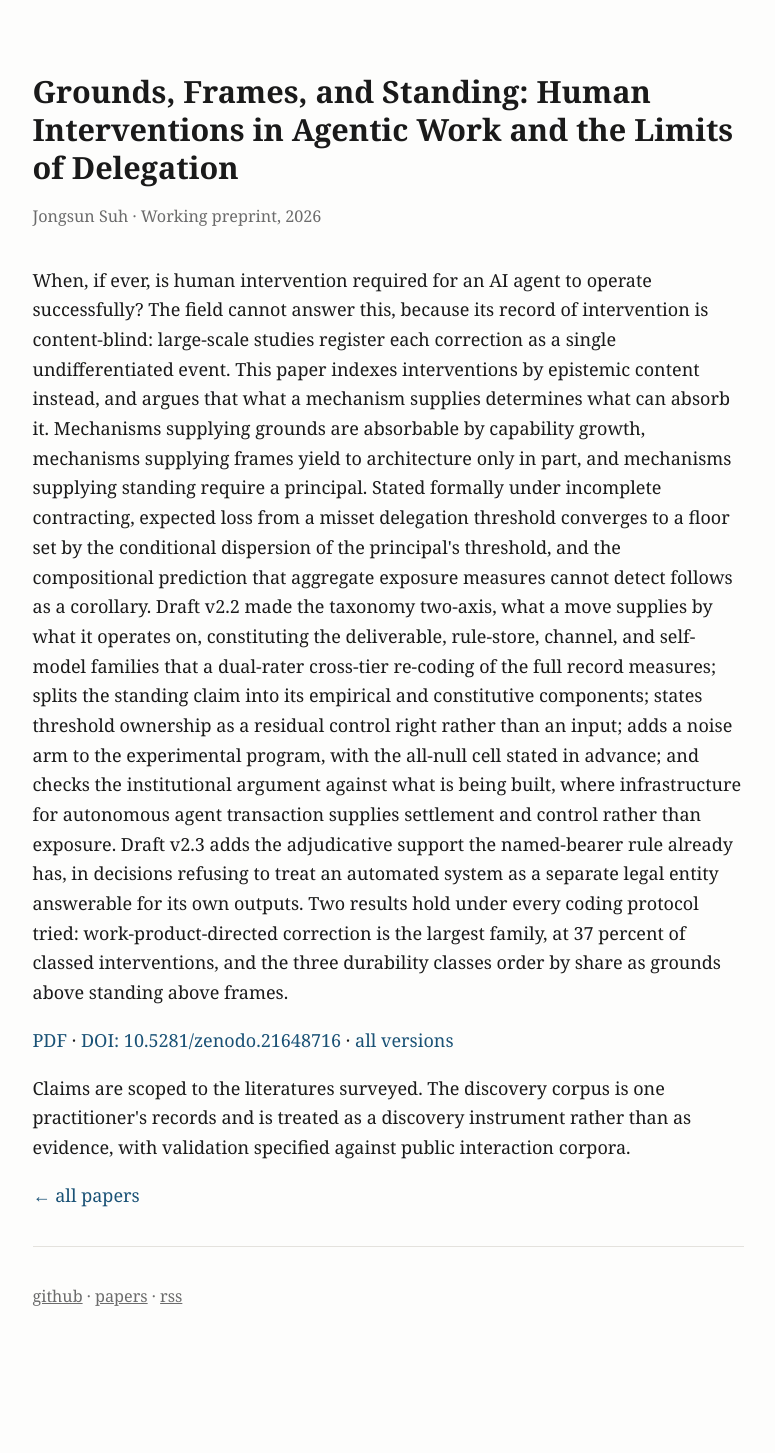
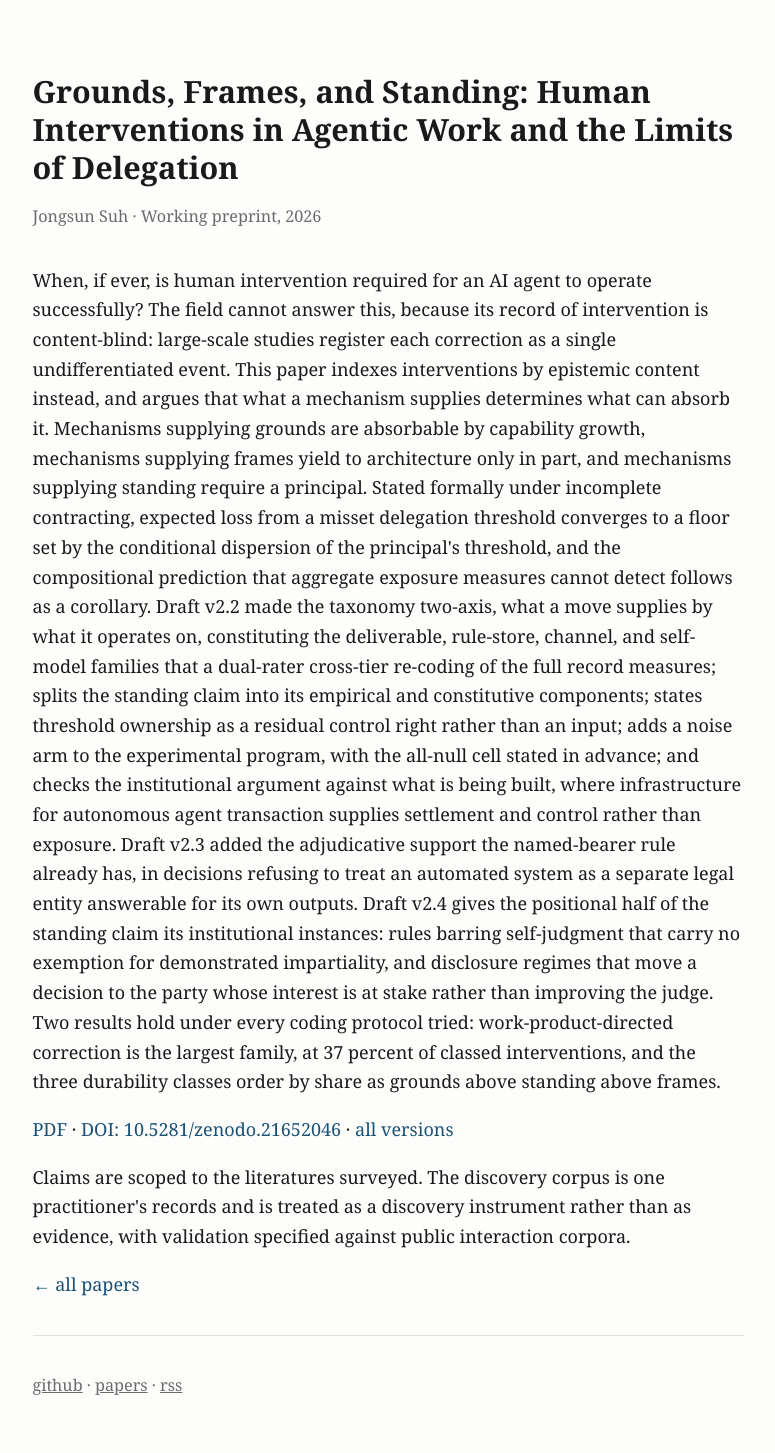
Before and after one commit to MajorLift/blog, a Jekyll site: the page built from papers/grounds-frames-standing.md, in a window 1280 px wide. Shown: the whole page, without its empty margins (252-1027 px from the left). Built offline with Jekyll 4.4.1, drawn with Linux system fonts in a browser that asks for light colours; before the commit the page ends 1364 px from its top, so only the background shows below that.

Commit message:
Paper v2.4: DOI 10.5281/zenodo.21652046, mirror refreshed byte-exact
sha256 identical across build, mirror, and published deposit (159,556
bytes). Abstract adds the positional half of the standing claim getting
its institutional instances: self-judgment bars carrying no exemption
for demonstrated impartiality, and disclosure regimes that move a
decision rather than improve the judge.

Co-Authored-By: Claude Fable 5 <noreply@anthropic.com>
Claude-Session: https://claude.ai/code/session_01Mw4tWepsNeMrRtN4bcbTv5

```diff
--- a/papers/grounds-frames-standing.md
+++ b/papers/grounds-frames-standing.md
@@ -7,7 +7,7 @@ citation:
   author: "Suh, Jongsun"
   date: "2026/07/28"
   pdf: /assets/pdf/suh-2026-grounds-frames-standing.pdf
-  doi: "10.5281/zenodo.21648716"
+  doi: "10.5281/zenodo.21652046"
 ---
 
 <article>
@@ -32,9 +32,12 @@ constitutive components; states threshold ownership as a residual control right
 than an input; adds a noise arm to the experimental program, with the all-null cell
 stated in advance; and checks the institutional argument against what is being
 built, where infrastructure for autonomous agent transaction supplies settlement and
-control rather than exposure. Draft v2.3 adds the adjudicative support the named-bearer
+control rather than exposure. Draft v2.3 added the adjudicative support the named-bearer
 rule already has, in decisions refusing to treat an automated system as a separate legal
-entity answerable for its own outputs. Two results hold under every coding protocol tried:
+entity answerable for its own outputs. Draft v2.4 gives the positional half of the
+standing claim its institutional instances: rules barring self-judgment that carry no
+exemption for demonstrated impartiality, and disclosure regimes that move a decision to
+the party whose interest is at stake rather than improving the judge. Two results hold under every coding protocol tried:
 work-product-directed correction is the largest family, at 37 percent of classed
 interventions, and the three durability classes order by share as grounds above standing
 above frames.
@@ -42,7 +45,7 @@ above frames.
 
 <p>
 <a href="{{ '/assets/pdf/suh-2026-grounds-frames-standing.pdf' | relative_url }}">PDF</a> ·
-<a href="https://doi.org/10.5281/zenodo.21648716">DOI: 10.5281/zenodo.21648716</a> ·
+<a href="https://doi.org/10.5281/zenodo.21652046">DOI: 10.5281/zenodo.21652046</a> ·
 <a href="https://doi.org/10.5281/zenodo.21563154">all versions</a>
 </p>
 
```
Also changed, not shown: 1 other file.
